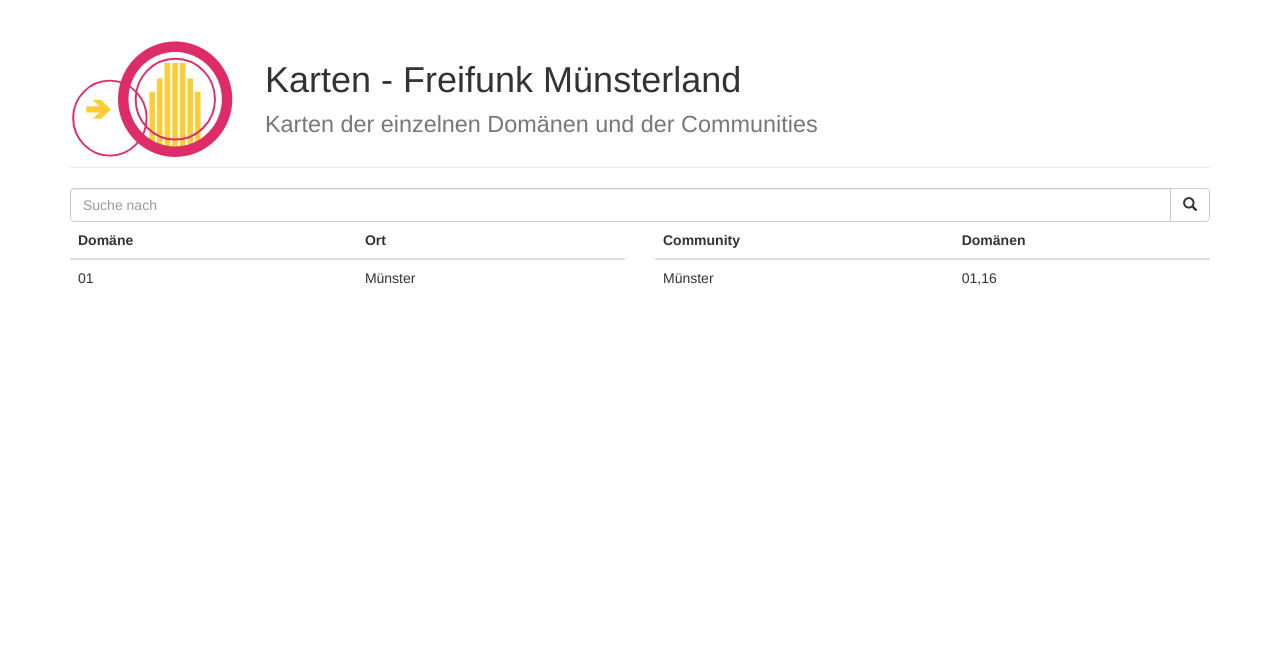
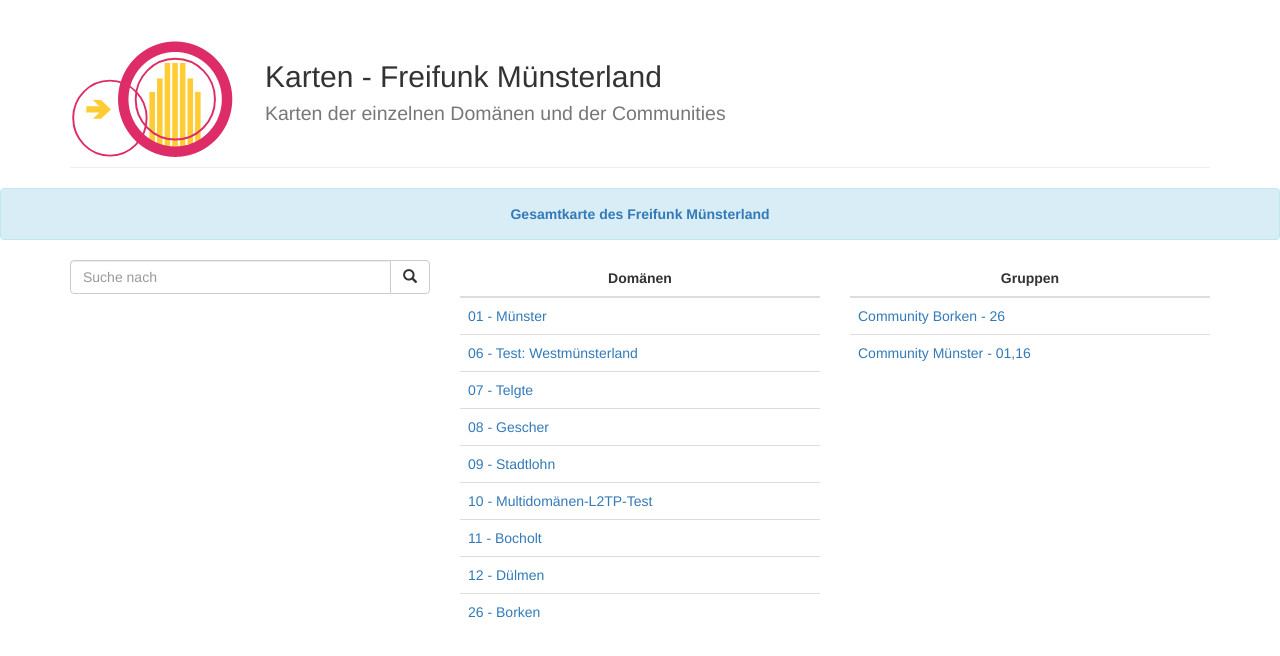
Before and after one commit to ffgtso/nodesmap-page-ffgt, a plain HTML site: page index.html in a window 1280 px wide. Drawn offline with nearby package versions, Linux system fonts and the light colour scheme.

Commit message:
css added

```diff
--- /dev/null
+++ b/ffms.css
@@ -0,0 +1,8 @@
+@media screen and (max-width: 767px) {
+	#ffms-logo {
+		width: 110px;
+    }
+    #ffms-table{
+        text-align:center;
+        }
+}
--- a/index.html
+++ b/index.html
@@ -5,6 +5,7 @@
   <meta charset="utf-8">
   <meta name="viewport" content="width=device-width, initial-scale=1">
   <link rel="stylesheet" href="https://maxcdn.bootstrapcdn.com/bootstrap/3.3.7/css/bootstrap.min.css">
+  <link rel="stylesheet" href="ffms.css">
   <script src="https://ajax.googleapis.com/ajax/libs/jquery/3.1.1/jquery.min.js"></script>
   <script src="https://maxcdn.bootstrapcdn.com/bootstrap/3.3.7/js/bootstrap.min.js"></script>
 </head>
@@ -12,64 +13,92 @@
 	<div class="container">
 	  <div class="page-header">
     <div class="row">
-      <div class="col-md-2 col-sm-3 col-xs-3">
-        <img src="logo.svg" class="img" alt="Logo Freifunk Münsterland">
+      <div class="col-md-2 col-sm-3">
+        <img id="ffms-logo" src="logo.svg" class="img" alt="Logo Freifunk Münsterland">
       </div>
-      <div class="col-md-10 col-sm-9 col-xs-9">
-        <h1>Karten - Freifunk Münsterland
-    <br/><small>Karten der einzelnen Domänen und der Communities</small></h1>
+      <div class="col-md-10 col-sm-9">
+        <h2>Karten - Freifunk Münsterland
+    <br/><small>Karten der einzelnen Domänen und der Communities</small></h2>
       </div>
     </div>
     </div>
   </div>
-  <!-- <div class="container">
-    <small>infos</small>
-  </div> -->
+  <div class="alert alert-info">
+      <div style="text-align:center">
+      <strong> <a href="map/">Gesamtkarte des Freifunk Münsterland</a></strong>
+      </div>
+  </div>
   <div class="container">
-    <form action="#" method="get">
-      <div class="input-group">
-      <!-- USE TWITTER TYPEAHEAD JSON WITH API TO SEARCH -->
+  <div class="row">
+    <div class="col-md-4 col-sm-4">
+        <form action="#" method="get">
+        <div class="input-group">
+        <!-- USE TWITTER TYPEAHEAD JSON WITH API TO SEARCH -->
         <input class="form-control" id="system-search" name="q" placeholder="Suche nach" required>
         <span class="input-group-btn">
           <button type="submit" class="btn btn-default"><i class="glyphicon glyphicon-search"></i></button>
         </span>
       </div>
     </form>
-  <div class="row">
-    <div class="col-md-6">
-        <table class="table table-list-search table-hover">
+    </div>
+    <div class="col-md-4 col-sm-4">
+        <table id="ffms-table" class="table table-list-search table-hover" id="ffms-table">
           <thead>
             <tr>
-              <th>Domäne</th>
-              <th>Ort</th>
+              <th><div style=text-align:center>Domänen</div></th>
             </tr>
           </thead>
           <tbody>
             <!-- Alle Domänen einfügen -->
             <tr>
-              <td>01</td>
-              <td>Münster</td>
+              <td><a href="#">01 - Münster</a></td>
+            </tr>
+            <tr>
+              <td><a href="#">06 - Test: Westmünsterland</a></td>
+            </tr>
+            <tr>
+              <td><a href="#">07 - Telgte</a></td>
+            </tr>
+            <tr>
+              <td><a href="#">08 - Gescher</a></td>
+            </tr>
+            <tr>
+              <td><a href="#">09 - Stadtlohn</a></td>
+            </tr>
+            <tr>
+              <td><a href="#">10 - Multidomänen-L2TP-Test</a></td>
+            </tr>
+            <tr>
+              <td><a href="#">11 - Bocholt</a></td>
+            </tr>
+            <tr>
+              <td><a href="#">12 - Dülmen</a></td>
+            </tr>
+            <tr>
+              <td><a href="#">26 - Borken</a></td>
             </tr>
           </tbody>
         </table>
     </div>
-    <div class="col-md-6">
-        <table class="table  table-list-search table-hover">
+    <div class="col-md-4 col-sm-4">
+        <table id="ffms-table" class="table  table-list-search table-hover" id="ffms-table">
           <thead>
             <tr>
-              <th>Community</th>
-              <th>Domänen</th>
+              <th><div style=text-align:center>Gruppen</div></th>
             </tr>
           </thead>
           <tbody>
             <!-- Alle Communities einfügen -->
             <tr>
-              <td>Münster</td>
-              <td>01,16</td>
+              <td><a href="map_Borken/">Community Borken - 26</a></td>
+            </tr>
+            <tr>
+              <td><a href="map_Münster/">Community Münster - 01,16</a></td>
             </tr>
           </tbody>
         </table>
     </div>
+
   </div>
   </div>
 
--- a/search.js
+++ b/search.js
@@ -43,9 +43,4 @@ $(document).ready(function() {
             tableBody.append('<tr class="search-sf"><td class="text-muted" colspan="6">Kein Eintrag gefunden.</td></tr>');
         }
     });
-jQuery(document).ready(function($) {
-    $(".clickable-row").click(function() {
-        window.location = $(this).data("href");
-    });
 });
-});
```
